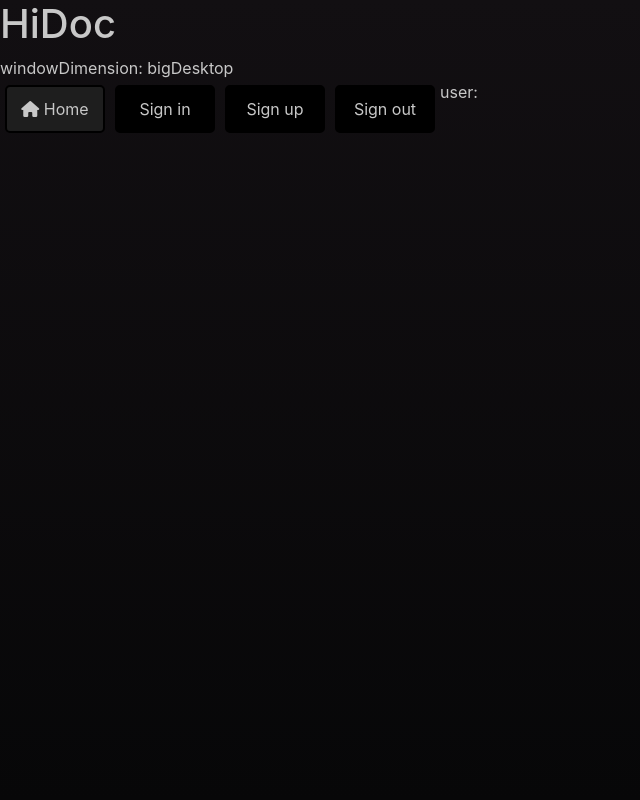
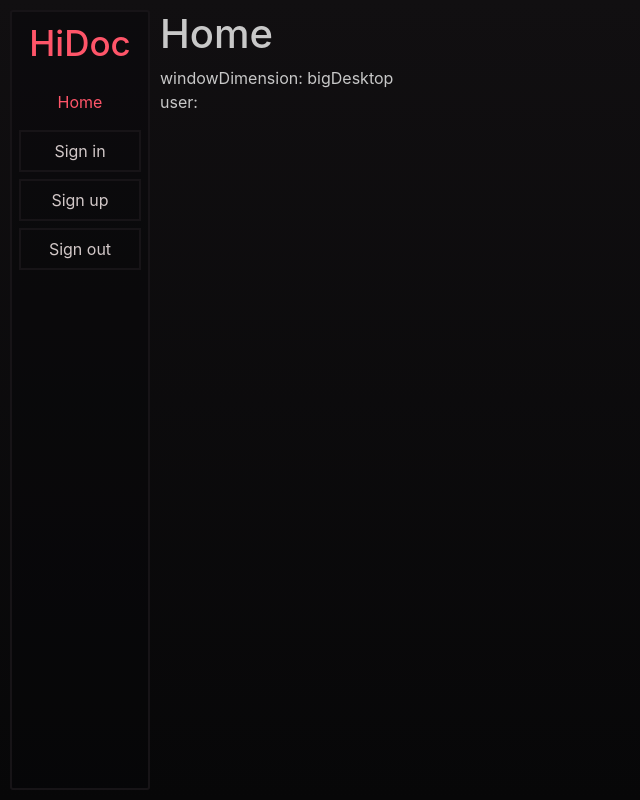
Before and after one commit to MidnattLantern/hidoc-ver-2, a React (Create React App) app: page / in a window 1280 px wide. Shown: the whole page, without its empty margins (0-640 px from the left). Built offline with nearby package versions, Linux system fonts and the light colour scheme; no server answers.

Commit message:
create and style responsive navigation bar

```diff
--- a/src/App.js
+++ b/src/App.js
@@ -1,5 +1,5 @@
 import React, { useContext } from "react";
-import styles from "./App.module.css";
+import Styles from "./App.module.css";
 import NavBar from './components/NavBar';
 import {Route, Switch} from 'react-router-dom';
 import './api/axiosDefaults';
@@ -13,12 +13,24 @@ import { ResponsiveWindowContext } from "./contexts/responsiveWindowContext";
 
 
 function App() {
-  const { windowTooShort } = useContext(ResponsiveWindowContext);
+  const { windowDimension, windowTooShort } = useContext(ResponsiveWindowContext);
 
   return (
-      <div className={styles.AppContainer}>
+      <div className={`
+      ${Styles.AppContainer}
+      ${windowDimension === "phone" ? Styles.AlignForPhone : Styles.AlignForDesktop}
+      `}>
+
         {windowTooShort ? <DisplayWindowTooShort /> : <>
-          <Switch>
+
+          <div className={`
+          ${Styles.NavBarContainer}
+          ${windowDimension === "phone" ? Styles.NavBarForPhone: Styles.NavBarForDesktop}
+            `}>
+              <NavBar/>
+          </div>
+          <div className={Styles.MainViewContainer}>
+            <Switch>
               <Route exact path="/signin" render={() => <SignInForm /> } />
               <Route exact path="/signup" render={() => <SignUpForm />} />
               <Route exact path="/signout" render={() => <SignOutPage />} />
@@ -26,11 +38,9 @@ function App() {
               <Route exact path="/" render={() => <HomePage />} />
               <Route path="/" render={() => <h1>Page not found</h1>} />
             </Switch>
-        <div>
-            <NavBar/>
-        </div>
+          </div>
+
         </>}
-
       </div>
   )
 };
--- a/src/App.module.css
+++ b/src/App.module.css
@@ -1,6 +1,31 @@
 .AppContainer{
-    background-image: linear-gradient(to bottom, rgb(18,15,18) ,rgb(7,7,8));
+    background-image: linear-gradient(to bottom, rgb(17,15,17) ,rgb(7,7,8));
     height: 100vh;
     overflow-x: hidden;
     overflow-y: hidden;
 }
+.AlignForPhone{ /* NavBar at bottom */
+    display: flex;
+    flex-direction: column-reverse;
+}
+.AlignForDesktop{ /* NavBar to the side*/
+    display: flex;
+    flex-direction: row;
+}
+.MainViewContainer{
+    flex-grow: 1; /* fills the rest of the page so that NavBar can be fixed */
+    padding: 10px;
+}
+.NavBarContainer{
+    padding: 10px;
+}
+.NavBarForPhone{
+    width: 100%;
+    height: 75px;
+    padding-top: 0px; /* exception case to keep the padding consistent */
+}
+.NavBarForDesktop{
+    width: 150px;
+    height: 100%;
+    padding-right: 0px; /* exception case to keep the padding consistent */
+}
--- a/src/components/NavBar.js
+++ b/src/components/NavBar.js
@@ -1,28 +1,57 @@
-import React from "react";
-import Nav from 'react-bootstrap/Nav';
-import styles from '../styles/NavBar.module.css'
+import React, { useContext } from "react";
 import { NavLink } from "react-router-dom";
-import { useCurrentUser } from "../contexts/currentUserContext";
+import { ResponsiveWindowContext } from "../contexts/responsiveWindowContext";
+// Styles
+import Styles from '../styles/NavBar.module.css';
+import "../global.css";
 
 const NavBar = () => {
-const currentUser = useCurrentUser();
+    const { windowDimension } = useContext(ResponsiveWindowContext);
 
     const nonAuthenticatedOptions = <>
-        <NavLink className={styles.NavBarButton} exact activeClassName={styles.Active} to="/signin">Sign in</NavLink>
-        <NavLink className={styles.NavBarButton} exact activeClassName={styles.Active} to="/signup">Sign up</NavLink>
+        <NavLink className={`
+        ${Styles.NavBarButton} ${windowDimension === "phone" ? Styles.ButtonForPhone : Styles.ButtonForDesktop}
+        `}
+        exact activeClassName={Styles.Active} to="/signin">
+            Sign in
+        </NavLink>
+
+        <NavLink className={`
+        ${Styles.NavBarButton} ${windowDimension === "phone" ? Styles.ButtonForPhone : Styles.ButtonForDesktop}
+        `}
+        exact activeClassName={Styles.Active} to="/signup">
+            Sign up
+        </NavLink>
+
     </>
 
     const authenticatedOptions = <>
-        <NavLink className={styles.NavBarButton} exact activeClassName={styles.Active} to="/signout">Sign out</NavLink>
+
+        <NavLink className={`
+        ${Styles.NavBarButton} ${windowDimension === "phone" ? Styles.ButtonForPhone : Styles.ButtonForDesktop}
+        `} exact activeClassName={Styles.Active} to="/signout">
+            Sign out
+        </NavLink>
+
     </>
 
     return ( <>
-        <Nav>
-            <NavLink className={styles.NavBarButton} exact activeClassName={styles.Active} to="/"><i className="fas fa-home" /> Home</NavLink>
+        <div className={`
+            ${Styles.NavBarContainer}
+            ${ windowDimension === "phone" ? Styles.AlignForPhone : Styles.AlignForDesktop}
+            `}>
+            {windowDimension === "phone" ? null : <h1 className={Styles.Logo}>HiDoc</h1>}
+
+            <NavLink className={`
+            ${Styles.NavBarButton} ${windowDimension === "phone" ? Styles.ButtonForPhone : Styles.ButtonForDesktop}
+            `}
+            exact activeClassName={Styles.Active} to="/">
+                Home
+            </NavLink>
+
             {nonAuthenticatedOptions}
             {authenticatedOptions}
-            <p>user: {currentUser?.username}</p>
-        </Nav>
+        </div>
         </> )
 };
 
--- a/src/global.css
+++ b/src/global.css
@@ -1,3 +1,9 @@
 :root {
     --theme: rgb(255, 85, 105);
+    --void: rgb(7,7,8);
+    --void-transparent: rgba(7,7,8,0.4);
+    --void-shade: rgb(17,15,17);
+    --void-shade-transparent: rgba(17,15,17,0.4);
+    --edge: rgb(23,20,23);
+    --white: rgb(210,200,200);
 }
--- a/src/index.css
+++ b/src/index.css
@@ -15,7 +15,7 @@ p, h1 {
 
 .a {
   text-decoration: underline;
-  color: rgb(255, 100, 125);
+  color: rgb(255, 85, 105); /* same as --theme */
 }
 
 code {
--- a/src/pages/home_page/HomePage.js
+++ b/src/pages/home_page/HomePage.js
@@ -1,13 +1,16 @@
 import React, { useContext } from 'react';
 import { ResponsiveWindowContext } from '../../contexts/responsiveWindowContext';
+import { useCurrentUser } from '../../contexts/currentUserContext';
 
 const HomePage = () => {
+    const currentUser = useCurrentUser();
     const { windowDimension } = useContext(ResponsiveWindowContext);
 
     return (
         <div>
-            <h1>HiDoc</h1>
+            <h1>Home</h1>
             <p>windowDimension: {windowDimension}</p>
+            <p>user: {currentUser?.username}</p>
         </div>
     )
 };
--- a/src/styles/NavBar.module.css
+++ b/src/styles/NavBar.module.css
@@ -1,27 +1,55 @@
+.NavBarContainer{
+    background-color: var(--void-transparent);
+    border: 2px solid var(--edge);
+    border-radius: 3px;
+    width: auto;
+    height: 100%;
+}
+.AlignForPhone{
+    display: flex;
+    flex-direction: row;
+    overflow-x: scroll;
+    overflow-y: hidden;
+    padding-left: 40px;
+}
+.AlignForDesktop{
+    display: flex;
+    flex-direction: column;
+    overflow-x: hidden;
+    overflow-y: scroll;
+}
+.Logo{
+    margin-top: 10px;
+    margin-bottom: 10px;
+    font-size: 35px;
+    display: flex;
+    justify-content: center;
+    align-items: center;
+    color: var(--theme);
+}
 .NavBarButton {
-    width: 100px;
-    padding: 10px;
-    background-color: rgb(0, 0, 0);
-    border-radius: 5px;
-    margin: 5px;
+    border: 2px solid var(--edge);
+    padding: 7px;
+    margin: 7px;
     text-align: center;
-    color: rgb(200, 200, 200);
     text-decoration: none;
-    border: 2px solid rgb(0, 0, 0);
+    color: var(--white);
+}
+.ButtonForPhone{
+    min-width: 100px;
+    height: auto;
+    margin-left: 0px;
+}
+.ButtonForDesktop{
+    width: auto;
+    margin-bottom: 0px;
 }
 .NavBarButton:hover {
-    color: rgb(255, 100, 125);
+    color: var(--theme);
 }
 
 .Active {
-    background-color: rgb(30, 30, 30);
-    border: 2px solid rgb(0, 0, 0);
+    color: var(--theme);
+    border: 2px solid rgba(0,0,0,0);
+    cursor: default;
 }
-
-.NavBarContainer {
-    margin: 10px;
-    border: 1px solid rgb(50, 50, 50);
-    background-color: rgb(30, 30, 30);
-    padding: 10px;
-    border-radius: 5px;
-}
--- a/src/styles/displayWindowTooShort.module.css
+++ b/src/styles/displayWindowTooShort.module.css
@@ -1,10 +1,11 @@
 .DisplayWindowTooShortContainer{
+    width: 100%;
     height: 100%;
     display: flex;
     flex-direction: column;
     justify-content:end; /* "end" instead of "center" so that the <h1> get hidden but not the <p> */
     align-items: center;
-    cursor:default
+    cursor:default;
 }
 .Header{
     font-size: 70px;
```
Also changed, not shown: documentation/navigation-bar.md (added, +3 -0 lines).
